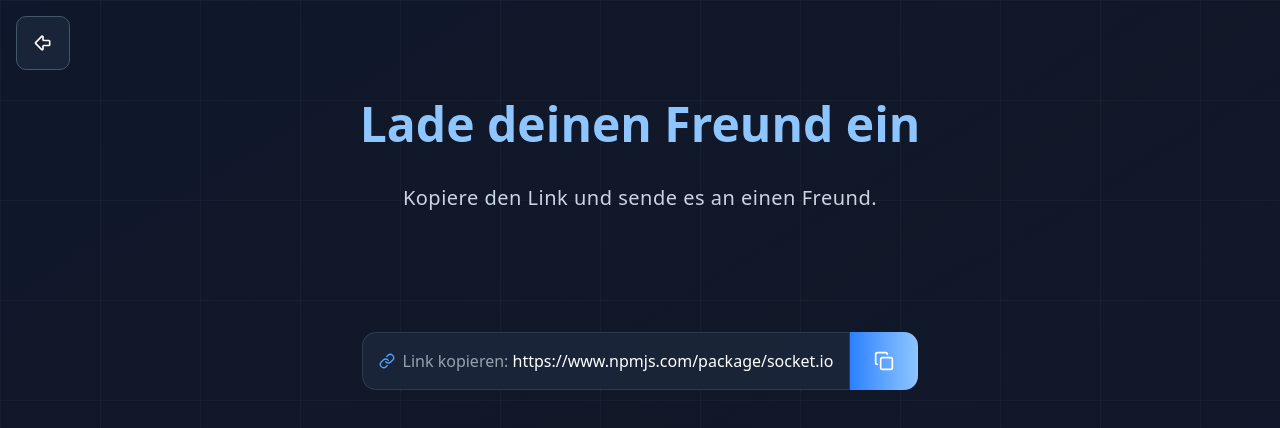
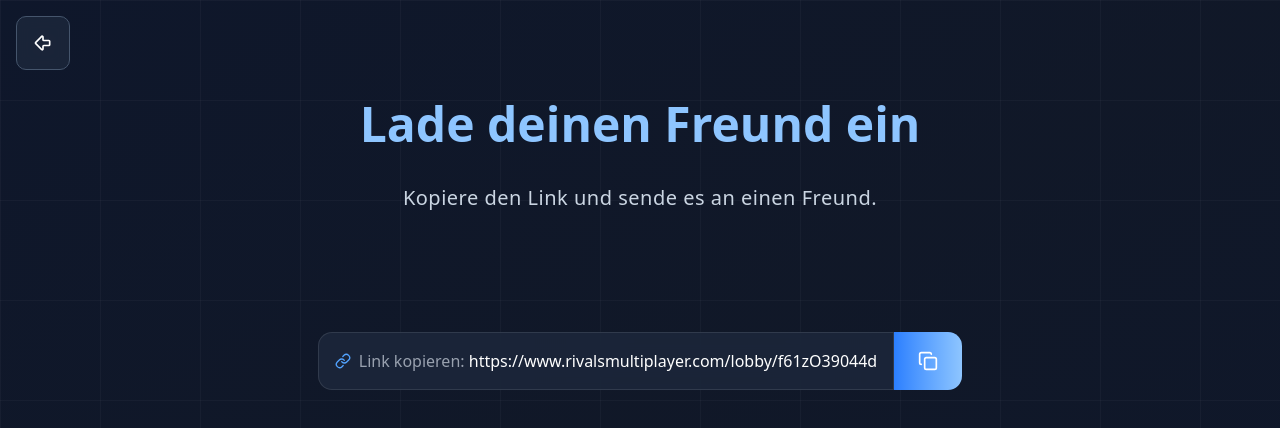
Before and after one commit to 2002kani/rivals-multiplayer, a React (Vite) app in the folder app/: page /lobby in a window 1280 px wide. Shown: the top 428 px of the page. Built offline with nearby package versions, Linux system fonts and the light colour scheme.

Commit message:
Update Lobby.tsx

```diff
--- a/app/src/pages/root/Lobby.tsx
+++ b/app/src/pages/root/Lobby.tsx
@@ -17,7 +17,7 @@ function Lobby() {
         <Card
           Icon={LinkIcon}
           text="Link kopieren"
-          link="https://www.npmjs.com/package/socket.io"
+          link="https://www.rivalsmultiplayer.com/lobby/f61zO39044d"
         />
       </div>
     </div>
```
